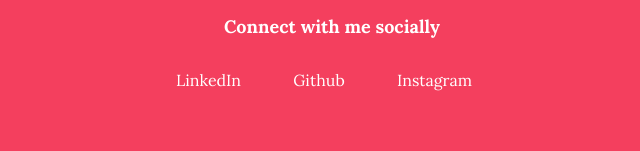
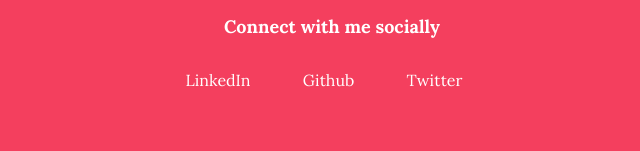
Before and after one commit to bhavyaj12/bhavyaj-portfolio, a plain HTML site: page projects.html in a window 1280 px wide. Shown: the part 3499-3650 px from the top of the page, 308-948 px from the left. Drawn offline with Linux system fonts and the light colour scheme.

Commit message:
Update projects.html

```diff
--- a/projects.html
+++ b/projects.html
@@ -155,9 +155,9 @@
     <footer class="footer">
         <div class="footer-header">Connect with me socially</div>
         <ul class="social-links list-non-bullet">
-            <li class="list-item-inline"><a target="_blank" class="link" href="https://www.linkedin.com/in/bhavya-j-438178184">LinkedIn</a></li>
+            <li class="list-item-inline"><a target="_blank" class="link" href="https://www.linkedin.com/in/bhavya-joshi-438178184">LinkedIn</a></li>
             <li class="list-item-inline"><a target="_blank" class="link" href="https://github.com/bhavyaj12">Github</a></li>
-            <li class="list-item-inline"><a target="_blank" class="link" href="https://www.instagram.com/bhavzzz_/">Instagram</a></li>
+            <li class="list-item-inline"><a target="_blank" class="link" href="https://twitter.com/bhavzlearn">Twitter</a></li>
         </ul>
     </footer>
 
```
